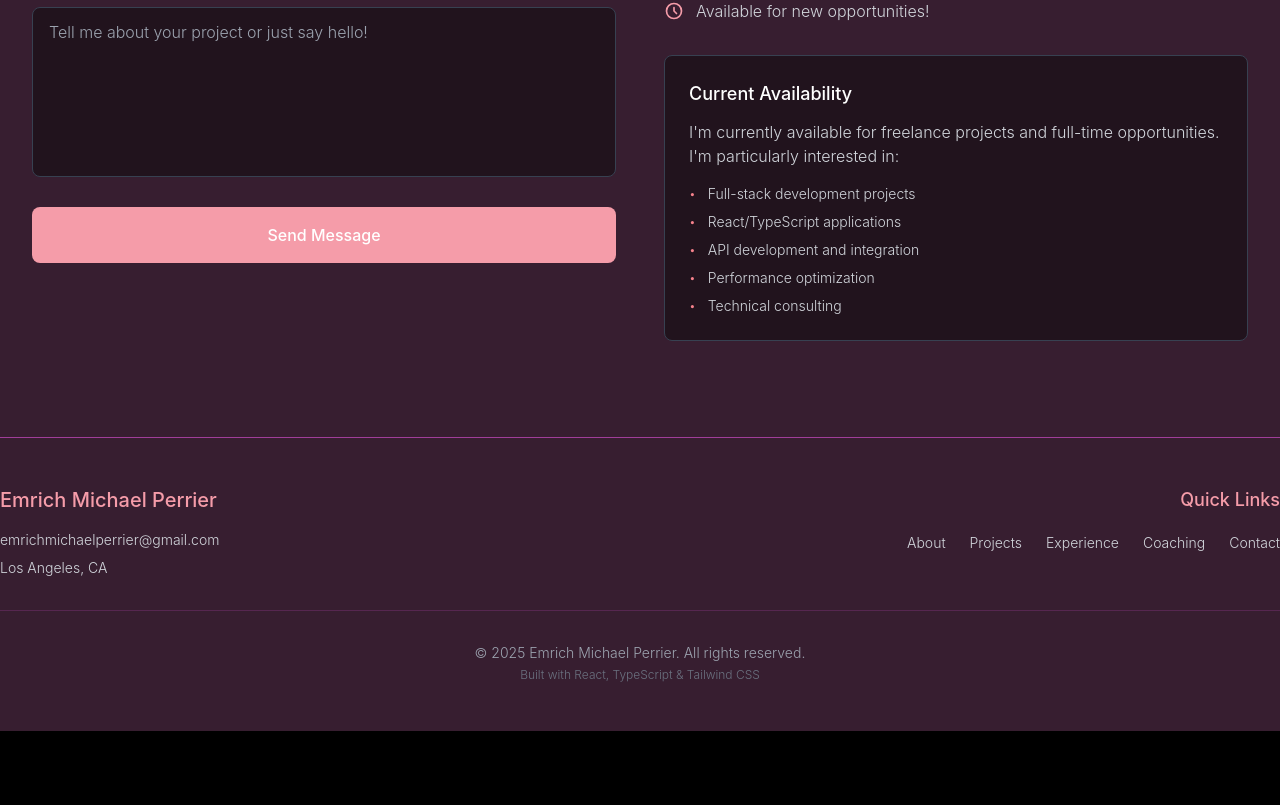
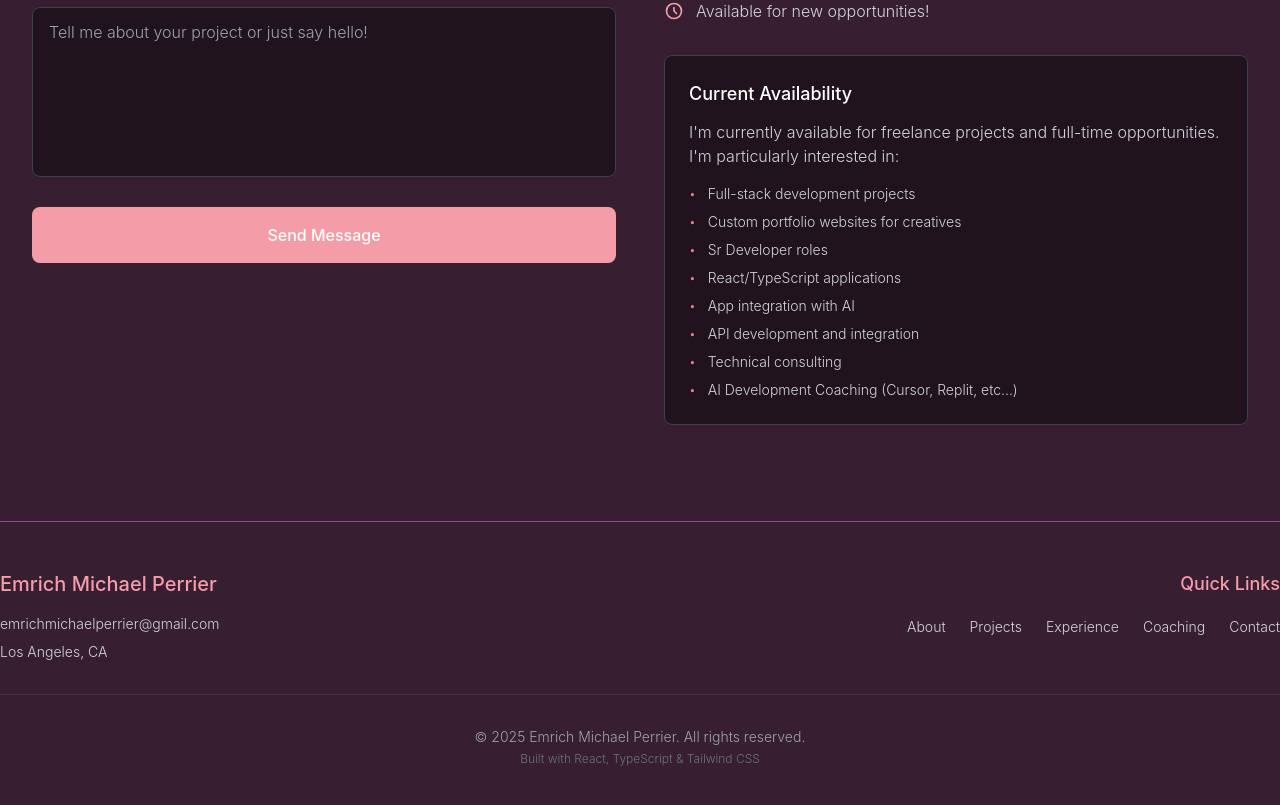
Before and after one commit to emrichmp/Emrich-Michael-Perrier, a React (Vite) app: page / in a window 1280 px wide. Shown: the part 8150-8955 px from the top of the page. Before the commit the page ends 8881 px from the top, so only its background shows below. Built offline with nearby package versions, Linux system fonts and the light colour scheme.

Commit message:
updated contact availability list

```diff
--- a/src/components/Contact.tsx
+++ b/src/components/Contact.tsx
@@ -326,10 +326,13 @@ const Contact = () => {
                 <ul className="space-y-2">
                   {[
                     "Full-stack development projects",
+                    "Custom portfolio websites for creatives",
+                    "Sr Developer roles",
                     "React/TypeScript applications",
+                    "App integration with AI",
                     "API development and integration",
-                    "Performance optimization",
-                    "Technical consulting"
+                    "Technical consulting",
+                    "AI Development Coaching (Cursor, Replit, etc...)"
                   ].map((item, index) => (
                     <li key={index} className="flex items-center">
                       <span className="text-[#f6828c] mr-3 text-xs">•</span>
```
